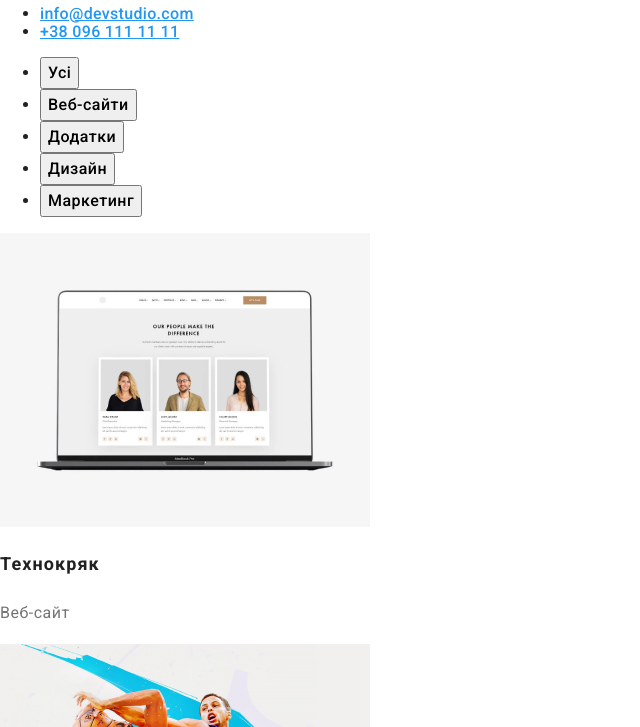
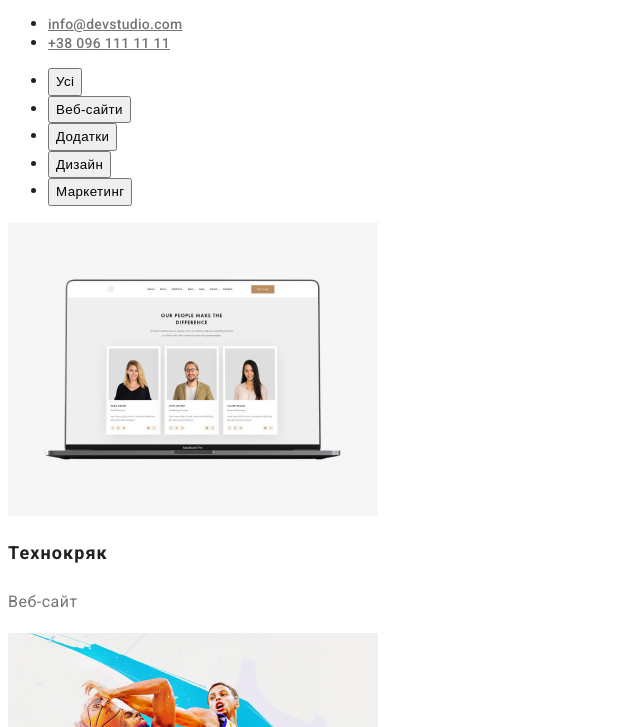
Before and after one commit to sheremetkyryl/WebStudio, a plain HTML site: page src/images/pages/portfolio.html in a window 1280 px wide. Shown: the part 107-834 px from the top of the page, without its empty margins (0-640 px from the left). Drawn offline with nearby package versions, Linux system fonts and the light colour scheme; files that its build step writes are made by us from their sources; files whose address does not match are found by name.

Commit message:
changed project structure

```diff
--- a/portfolio.html
+++ b/src/images/pages/portfolio.html
@@ -4,7 +4,7 @@
     <meta charset="UTF-8">
     <meta name="viewport" content="width=device-width, initial-scale=1.0">
     <title>Document</title>
-    <link rel="stylesheet" href="https://cdnjs.cloudflare.com/ajax/libs/modern-normalize/2.0.0/modern-normalize.css">
+
     <link rel="stylesheet" href="src2/css/style.css">
     <link rel="preconnect" href="https://fonts.googleapis.com">
     <link rel="preconnect" href="https://fonts.gstatic.com" crossorigin>
```
